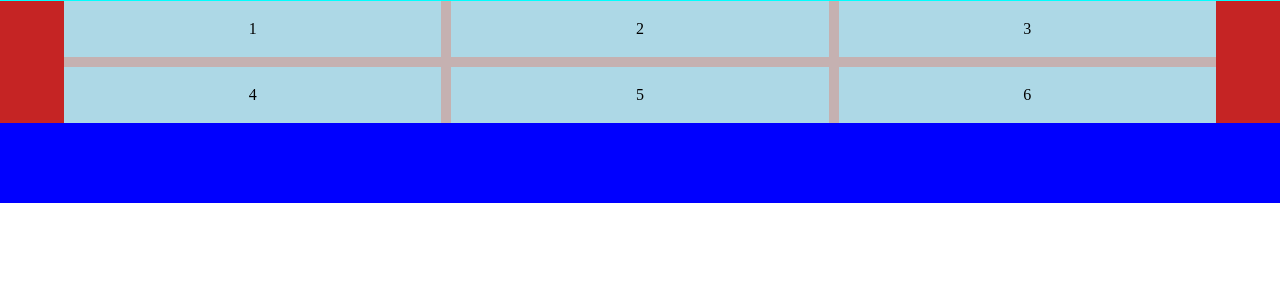
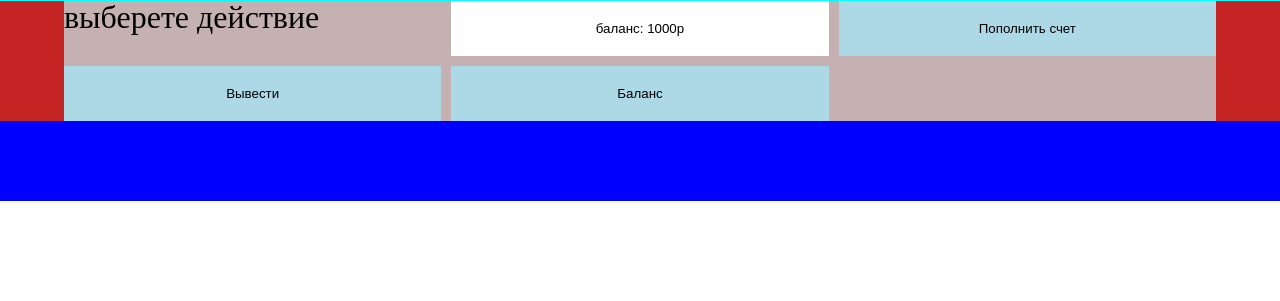
Before and after one commit to RAIVZ/my-project, a PHP site: page / in a window 1280 px wide. Shown: the part 69-370 px from the top of the page. Run offline with PHP 8.4, Linux system fonts and the light colour scheme.

Commit message:
регулярки

```diff
--- a/css.css
+++ b/css.css
@@ -16,9 +16,11 @@ li {
 	list-style: none;
 }
 img {
-	vertical-align: top;
 	max-width: 100%;
 	height: auto;
+	margin: 0 auto;
+	display: block;
+	vertical-align: top;
 }
 
 h1,
@@ -73,12 +75,42 @@ main {
 	gap: 10px;
 
 }
-.grid-item {
+.grid-replenish {
+	cursor: pointer;
 	flex: 1;
 	background: lightblue;
 	padding: 20px;
 	text-align: center;
   }
+  .grid-replenish:hover {
+	background-color: #24c5bd;
+  }
+  .grid-take {
+	cursor: pointer;
+	flex: 1;
+	background: lightblue;
+	padding: 20px;
+	text-align: center;
+  }
+  .grid-take:hover {
+	background-color: #24c5bd;
+  }
+  .grid-examination {
+	cursor: pointer;
+	flex: 1;
+	background: lightblue;
+	padding: 20px;
+	text-align: center;
+  }
+  .grid-examination:hover {
+	background-color: #24c5bd;
+  }
+
+
+input {
+	text-align: center;
+}
+
 
 
 @media (max-width: 1024px) {
@@ -147,31 +179,22 @@ footer {
 	background-color: blue;
 }
 
-.table-container {
-	width: 100%;
-	overflow-x: auto; /* Добавляем горизонтальную прокрутку */
+body {
+	font-size: 1rem; /* 16px по умолчанию */
   }
 
-  .table {
-	width: 100%;
-	border-collapse: collapse;
+  h1 {
+	font-size: 2rem; /* В 2 раза больше основного шрифта (32px) */
   }
 
-  th, td {
-	border: 1px solid #ccc;
-	padding: 10px;
-	text-align: left;
+  p {
+	font-size: 1em; /* То же, что и у родителя */
   }
 
-  th {
-	background: #007bff;
-	color: white;
+  .small-text {
+	font-size: 0.8rem; /* Чуть меньше обычного текста */
   }
 
-  /* Делаем таблицу удобнее на маленьких экранах */
-  @media (max-width: 600px) {
-	th, td {
-	  padding: 8px;
-	  font-size: 14px;
-	}
+  .big-text {
+	font-size: 5vw; /* Размер зависит от ширины экрана */
   }
--- a/index.html
+++ b/index.html
@@ -21,16 +21,14 @@
 		</header>
 		<main>
 			<div class="container">
-				<div class="grid-item">1</div>
-				<div class="grid-item">2</div>
-				<div class="grid-item">3</div>
-				<div class="grid-item">4</div>
-				<div class="grid-item">5</div>
-				<div class="grid-item">6</div>
+				<h1>выберете действие</h1>
+				<input  id="balance"  type="text" value="баланс: 1000р">
+				<button class="grid-replenish">Пополнить счет</button>
+				<button class="grid-take">Вывести</button>
+				<button class="grid-examination">Баланс</button>
 			</div>
 		</main>
 		<footer>
-
 		</footer>
 	</div>
 	<script src="./js.js"></script>
```
Also changed, not shown: js.js (+41 -0 lines).
